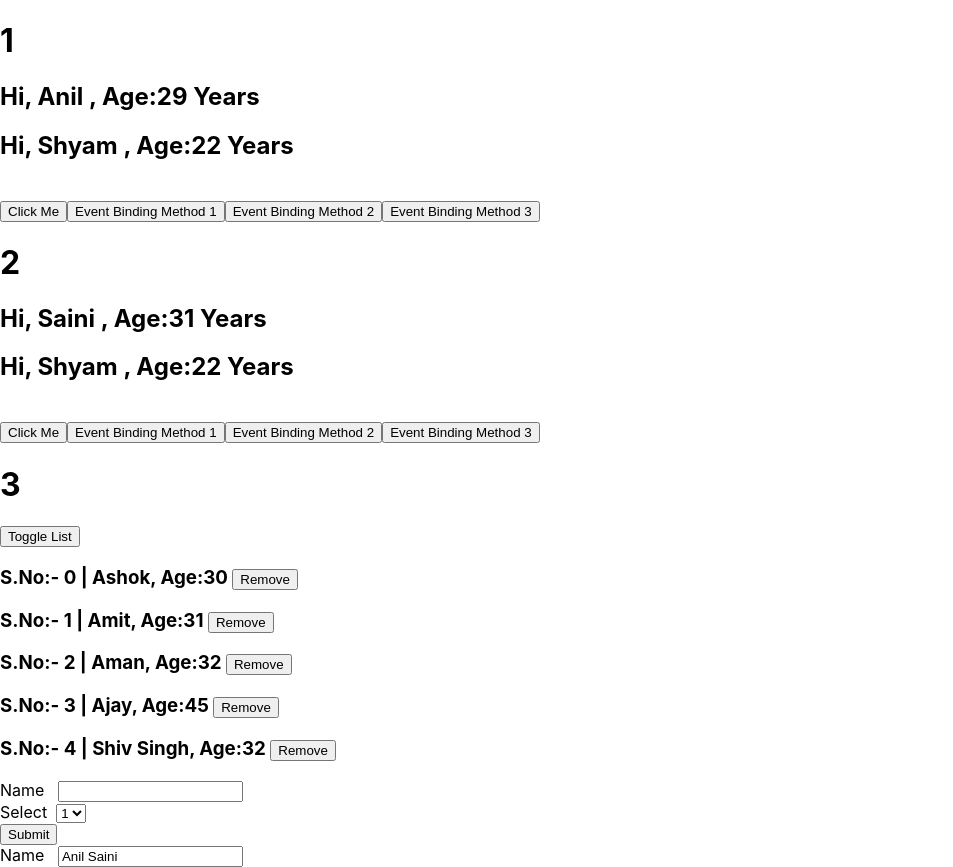
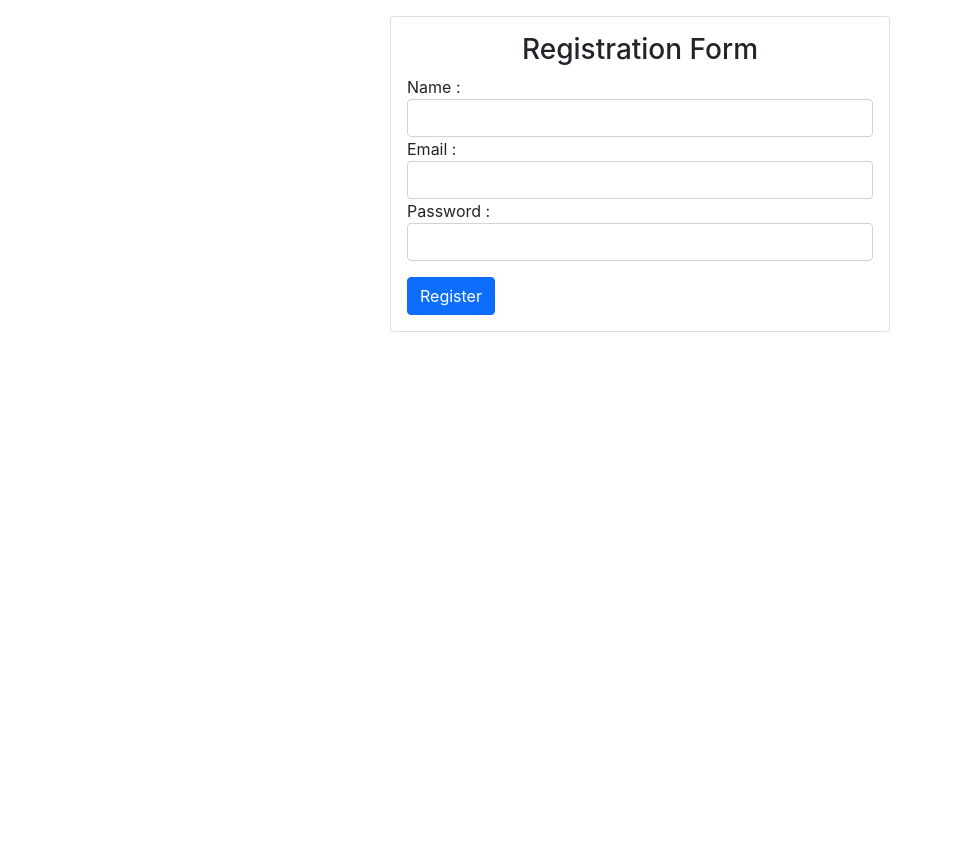
Before and after one commit to AnilSaini341/React_2022, a React (Create React App) app: page / in a window 1280 px wide. Shown: the whole page, without its empty margins (0-953 px from the left). After the commit the page ends 800 px from the top, so only its background shows below. Built offline with nearby package versions, Linux system fonts and the light colour scheme.

Commit message:
How to Create a Registration Form using Greeting Screen

```diff
--- a/public/index.html
+++ b/public/index.html
@@ -10,6 +10,8 @@
       content="Web site created using create-react-app"
     />
     <link rel="apple-touch-icon" href="%PUBLIC_URL%/logo192.png" />
+    <!-- Bootstrap CSS -->
+    <link href="https://cdn.jsdelivr.net/npm/bootstrap@5.0.2/dist/css/bootstrap.min.css" rel="stylesheet" integrity="sha384-EVSTQN3/azprG1Anm3QDgpJLIm9Nao0Yz1ztcQTwFspd3yD65VohhpuuCOmLASjC" crossorigin="anonymous">
     <!--
       manifest.json provides metadata used when your web app is installed on a
       user's mobile device or desktop. See https://developers.google.com/web/fundamentals/web-app-manifest/
--- a/src/App.css
+++ b/src/App.css
@@ -36,3 +36,7 @@
     transform: rotate(360deg);
   }
 }
+/* New Css */
+.register-container{
+  width: 500px !important;
+}
--- /dev/null
+++ b/src/Components/Appnew.js
@@ -0,0 +1,42 @@
+import React, { Component } from 'react';
+import '../App.css';
+import Register from './Register';
+import Greeting from './Greeting';
+
+class Appnew extends Component {
+
+    constructor(props){
+        super(props);
+        //this.state=state;
+        this.state={
+            isRegister:false,
+            name:null,
+            email:null,
+            password:null,
+        };
+    }
+
+    registrationSubmit = (event) => {
+        event.preventDefault();
+        const name= event.target.name.value;
+        const email= event.target.email.value;
+        const password= event.target.password.value;
+        this.setState({name,email,password,isRegister:true},()=>{
+
+        });
+    }
+
+    render() {
+        return (
+            <div>
+                {
+                this.state.isRegister
+                ? <Greeting name={this.state.name} email={this.state.email}/>
+                : <Register submit={this.registrationSubmit} />
+                }
+            </div>
+        );
+    }
+}
+
+export default Appnew;
--- /dev/null
+++ b/src/Components/Greeting.js
@@ -0,0 +1,15 @@
+import React from 'react';
+
+function Greeting(props) {
+    return (
+        <div>
+            <div className='container card p-3 mt-3 register-container text-center'>
+                <h3>Name: {props.name}</h3>
+                <h3>Thank You for joining us. </h3>
+                <h3>Varification sent to Email:  {props.email}</h3>
+            </div>
+        </div>
+    );
+}
+
+export default Greeting;
--- /dev/null
+++ b/src/Components/Register.js
@@ -0,0 +1,30 @@
+import React from 'react';
+
+
+function Register(props) {
+    return (
+        <div className='container card p-3 mt-3 register-container'>
+            <form onSubmit={props.submit}>
+                <h3 className='text-center'>Registration Form</h3>
+                <div className='form-group'>
+                    <label htmlFor='name' >Name : </label>
+                    <input type="text" name="name" required className='form-control'/>
+                </div>
+                <div className='form-group'>
+                    <label htmlFor='email' >Email : </label>
+                    <input type="email" name="email" required className='form-control'/>
+                </div>
+                <div className='form-group'>
+                    <label htmlFor='password' >Password : </label>
+                    <input type="password" name="password" required className='form-control'/>
+                </div>
+                <div className='form-group mt-3'>
+                <button type='submit' className='btn btn-primary'>Register</button>
+                </div>
+
+            </form>
+        </div>
+    );
+}
+
+export default Register;
--- a/src/index.js
+++ b/src/index.js
@@ -2,12 +2,14 @@ import React from 'react';
 import ReactDOM from 'react-dom/client';
 import './index.css';
 import App from './App';
+import Appnew from './Components/Appnew';
 import reportWebVitals from './reportWebVitals';
 
 const root = ReactDOM.createRoot(document.getElementById('root'));
 root.render(
   <React.StrictMode>
-    <App />
+    {/* <App /> */}
+    <Appnew />
   </React.StrictMode>
 );
 
```
